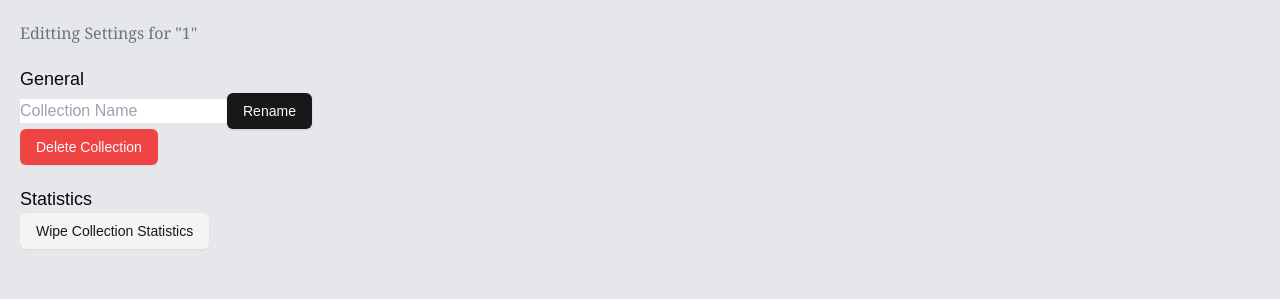
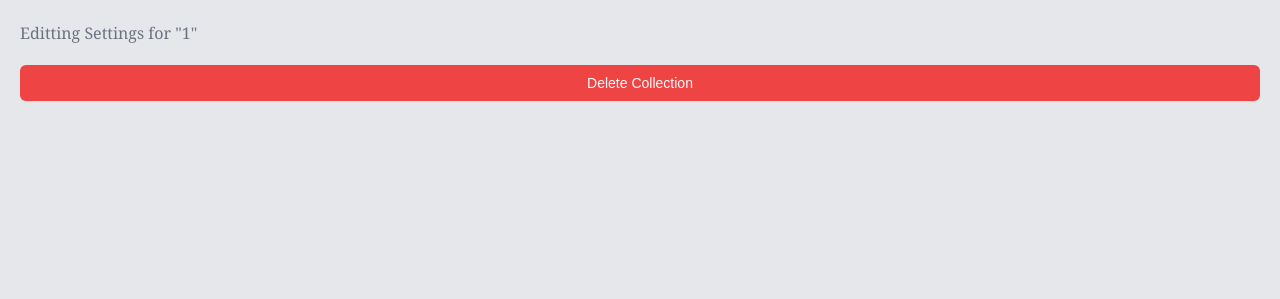
Before and after one commit to edgarcoime/quizard, a Next.js app in the folder client/: page /id/1/1/settings in a window 1280 px wide. Shown: the part 127-426 px from the top of the page. Built offline with nearby package versions, Linux system fonts and the light colour scheme; no server answers.

Commit message:
feat(col): add delete button

```diff
--- /dev/null
+++ b/client/src/app/(with-layout)/id/[username]/[collection]/(user)/settings/DeleteCollectionButton.tsx
@@ -0,0 +1,34 @@
+"use client";
+
+import { Button } from "@/components/ui/button";
+import { API_BASE_URL } from "@/constants";
+import { useRouter, useParams } from "next/navigation";
+
+export default function DeleteCollectionButton() {
+  const router = useRouter();
+  const params = useParams<{ username: string; collection: string }>();
+
+  async function handleClick() {
+    console.log("Delete collection", params.collection);
+    const url = `${API_BASE_URL}/collection/${params.collection}`;
+
+    const res = await fetch(url, {
+      method: "DELETE",
+      credentials: "include",
+    });
+    console.log("Delete collection response", res);
+
+    if (!res.ok) {
+      console.error("Failed to delete collection", res.status, res.statusText);
+      return;
+    }
+
+    router.push(`/id/${params.username}`);
+  }
+
+  return (
+    <Button type="submit" variant="destructive" onClick={handleClick}>
+      Delete Collection
+    </Button>
+  );
+}
--- a/client/src/app/(with-layout)/id/[username]/[collection]/(user)/settings/page.tsx
+++ b/client/src/app/(with-layout)/id/[username]/[collection]/(user)/settings/page.tsx
@@ -11,6 +11,7 @@ import {
   FormMessage,
 } from "@/components/ui/form";
 import { Input } from "@/components/ui/input";
+import DeleteCollectionButton from "./DeleteCollectionButton";
 
 export default async function Page({
   params,
@@ -23,8 +24,8 @@ export default async function Page({
     <div className="p-5 grid gap-5">
       <h1 className="text-2xl">Collection Settings</h1>
       <p className="font-serif text-gray-500">{`Editting Settings for "${collection}"`}</p>
-      <GeneralSection collectionName={collection} />
-      <StatisticsSection />
+
+      <DeleteCollectionButton />
     </div>
   );
 }
```
